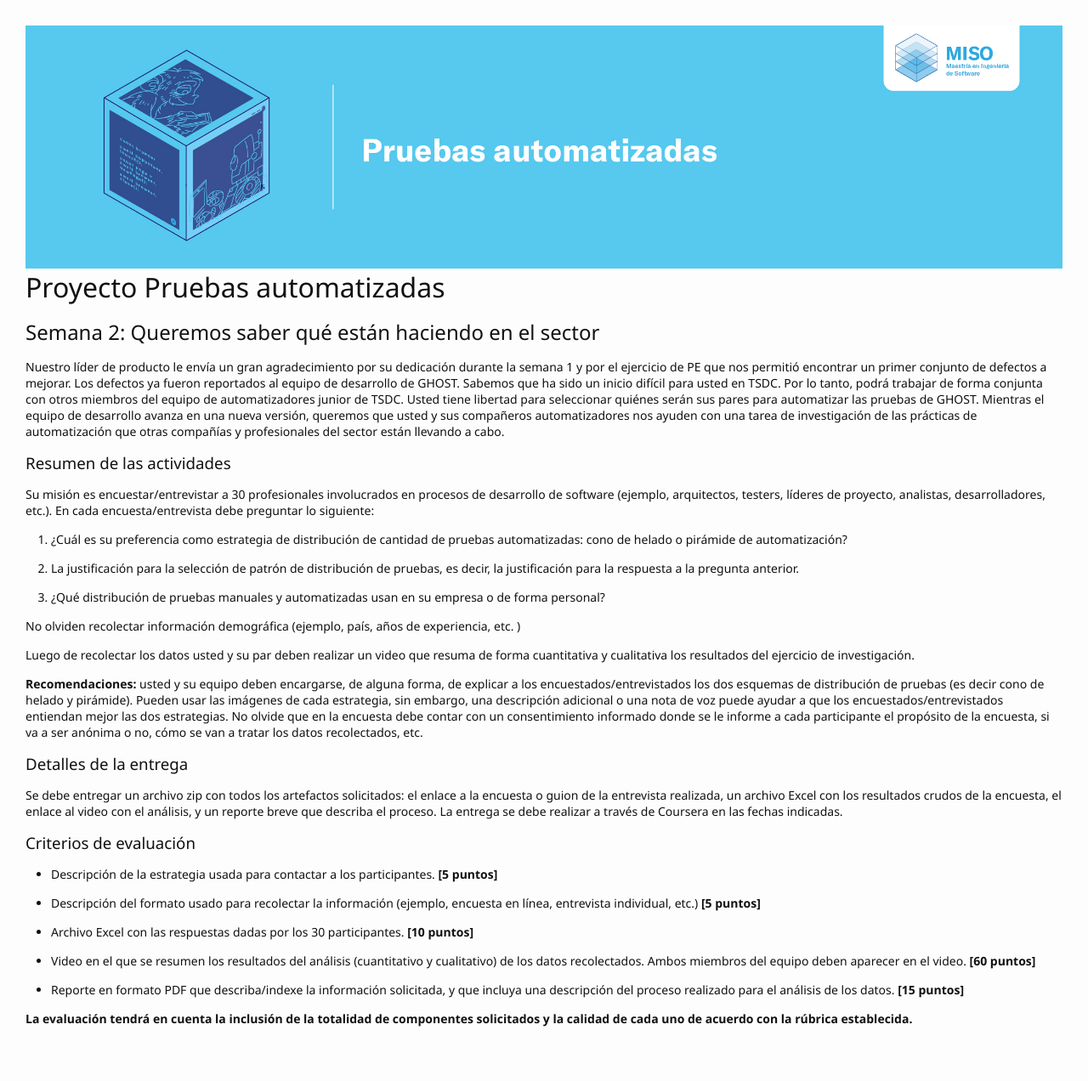
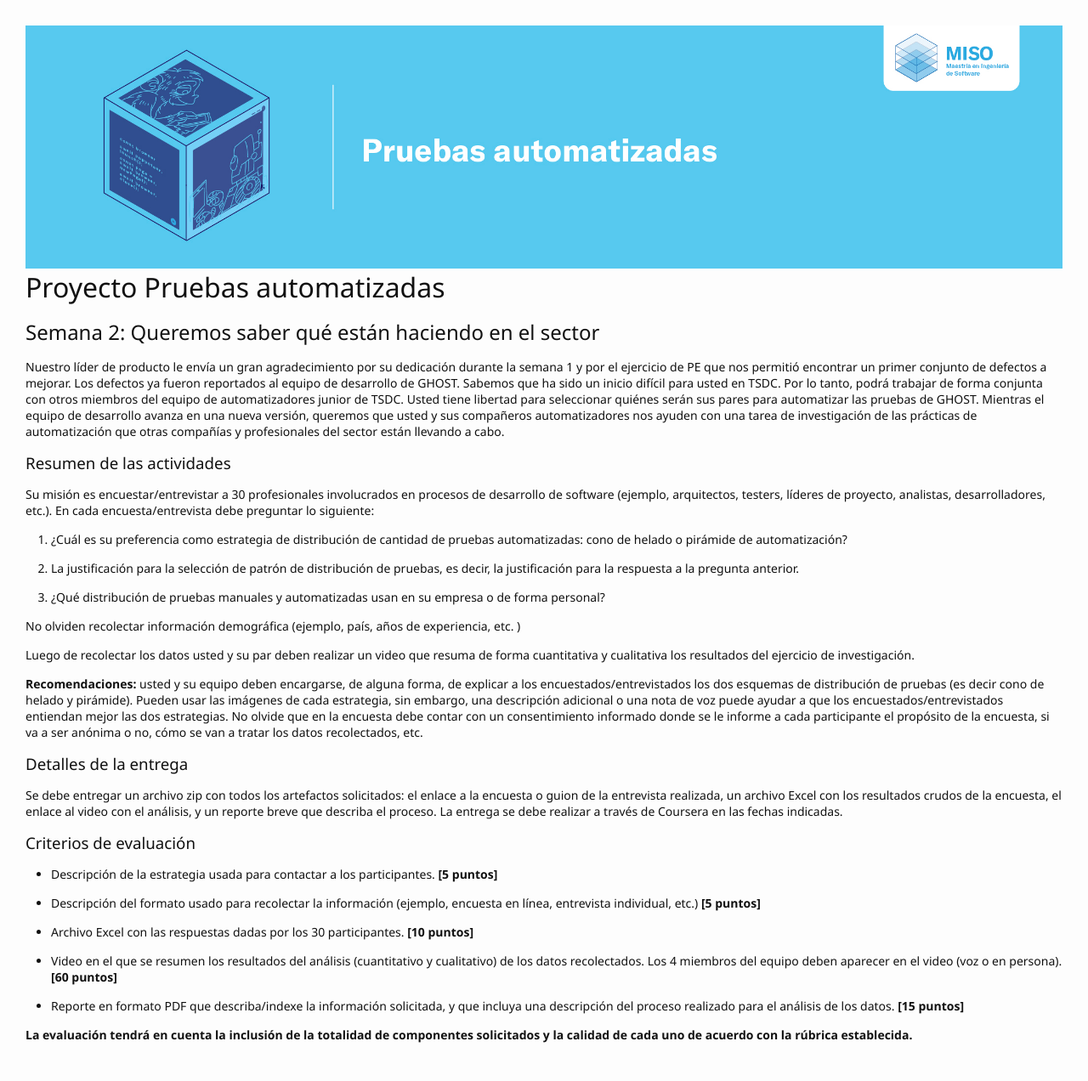
Before and after one commit to TiCSw/mt1_guias_pruebas, a Jekyll site: the page built from docs/semanas/semana2.md, in a window 1280 px wide. Shown: the whole page at 85% size. Built offline with Jekyll 4.4.1, drawn with Linux system fonts in a browser that asks for light colours; some web fonts are replaced; our own code applies the rules of GitHub Pages for plain Markdown files; comment, search, counter and statistics services are not loaded.

Commit message:
week 2 changes

```diff
--- a/docs/semanas/semana2.md
+++ b/docs/semanas/semana2.md
@@ -39,7 +39,7 @@ Se debe entregar un archivo zip con todos los artefactos solicitados: el enlace
 
 - Archivo Excel con las respuestas dadas por los 30 participantes. **[10 puntos]**
 
-- Video en el que se resumen los resultados del análisis (cuantitativo y cualitativo) de los datos recolectados. Ambos miembros del equipo deben aparecer en el video. **[60 puntos]**
+- Video en el que se resumen los resultados del análisis (cuantitativo y cualitativo) de los datos recolectados. Los 4 miembros del equipo deben aparecer en el video (voz o en persona). **[60 puntos]**
 
 - Reporte en formato PDF que describa/indexe la información solicitada, y que incluya una descripción del proceso realizado para el análisis  de los datos. **[15 puntos]**
 
```
